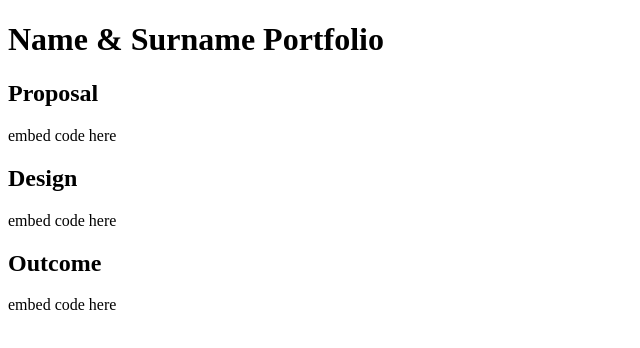
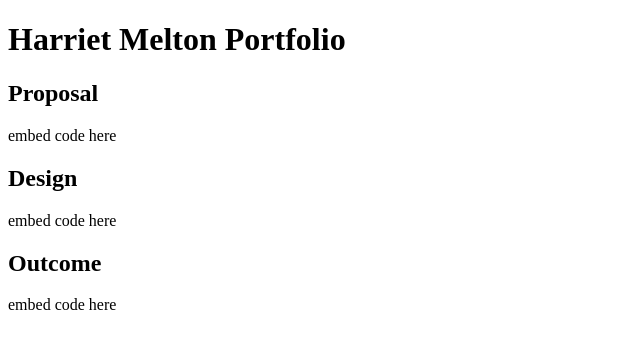
Before and after one commit to DTE-WGHS/portfolio-harrietmelton, a plain HTML site: page index.html in a window 1280 px wide. Shown: the whole page, without its empty margins (0-640 px from the left). Drawn offline with Linux system fonts and the light colour scheme.

Commit message:
Update index.html

```diff
--- a/index.html
+++ b/index.html
@@ -7,7 +7,7 @@
 </head>
 
 <body>
-	<H1>Name & Surname Portfolio</H1>
+	<H1>Harriet Melton Portfolio</H1>
 	<h2>Proposal</h2>
 	<p>embed code here</p>
 	<h2>Design</h2>
```
